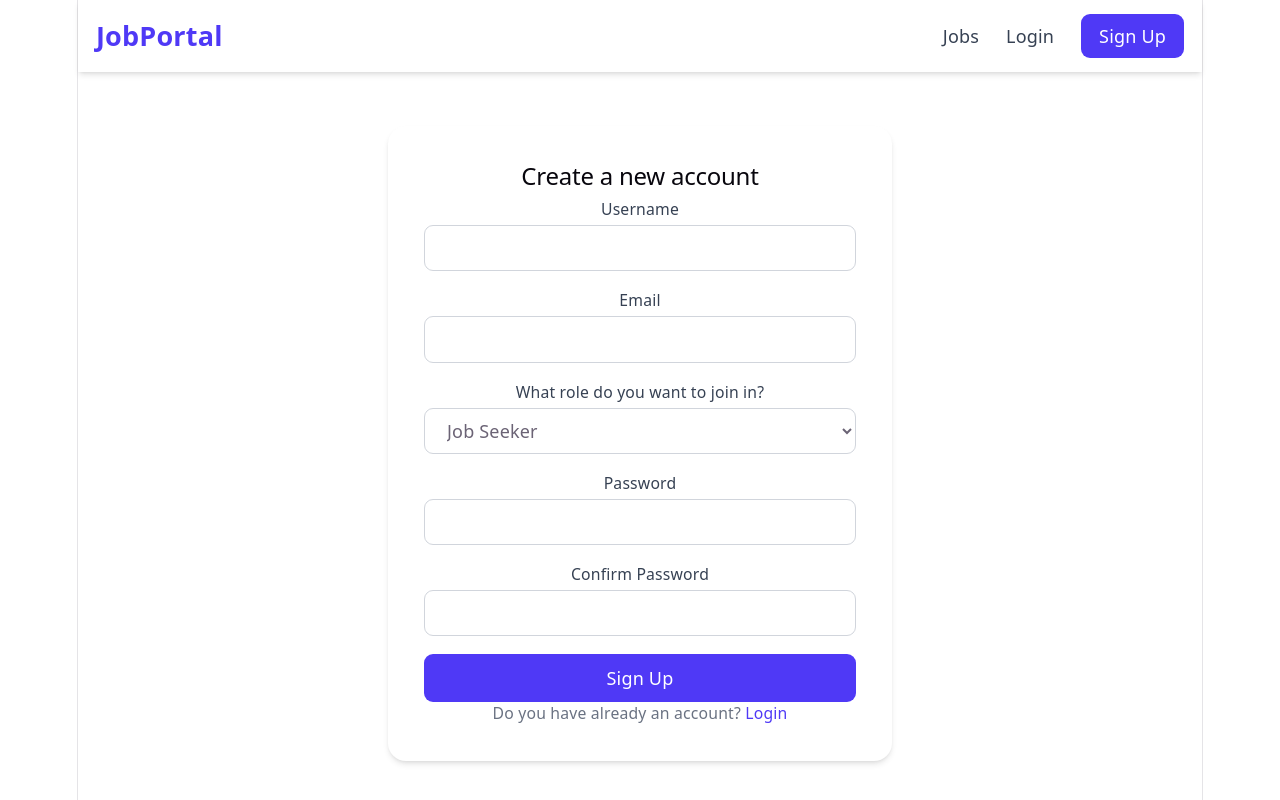
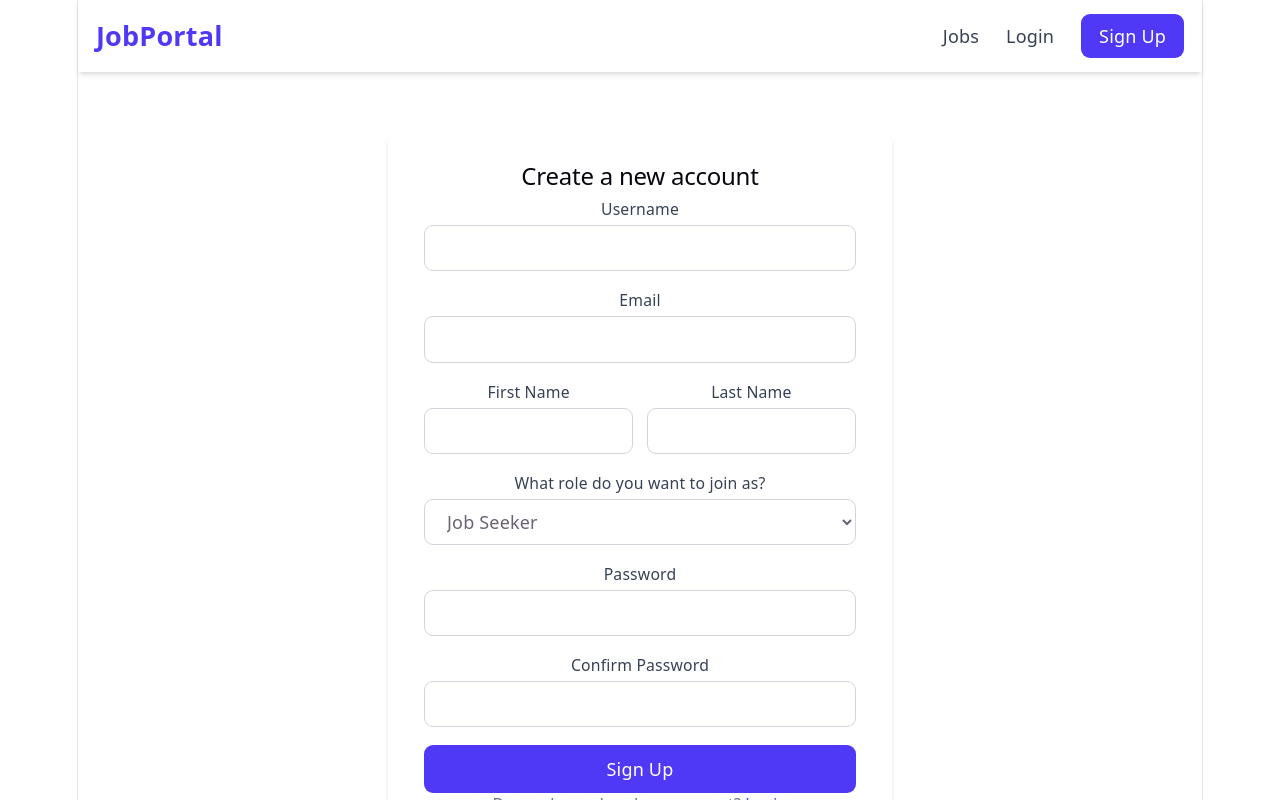
Before and after one commit to dipu-ray/job-portal, a React app in the folder frontend/: page /register in a window 1280 px wide. Shown: the top 800 px of the page. Built offline with nearby package versions, Linux system fonts and the light colour scheme; the HTML template or start-up script is replaced by a standard one.

Commit message:
Whole replaced codes into register page

```diff
--- a/frontend/src/pages/Register.jsx
+++ b/frontend/src/pages/Register.jsx
@@ -1,23 +1,43 @@
 import { useState } from 'react'
-import { Link } from 'react-router-dom'
+import { Link, useNavigate } from 'react-router-dom'
+import { useAuth } from '../context/AuthContext'
 
 function Register() {
     const [formData, setFormData] = useState({
         username: '',
         email: '',
+        first_name: '',
+        last_name: '',
         role: 'Seeker',
         password: '',
         password2: '',
     })
+    const [errors, setErrors] = useState({})
+    const [loading, setLoading] = useState(false)
+    const { register } = useAuth()
+    const navigate = useNavigate()
 
     const handleChange = (e) => {
         setFormData({ ...formData, [e.target.name]: e.target.value })
     }
 
-    const handleSubmit = (e) => {
+    const handleSubmit = async (e) => {
         e.preventDefault()
-        // Phase 4: There will call to real API
-        console.log('Register data:', formData)
+        setErrors({})
+        setLoading(true)
+        try {
+            await register(formData)
+            navigate('/login')
+        } catch (err) {
+            // DRF errors return as a field-wise object, for example, {email: [\"already exists\"]}.
+            if (err.response?.data) {
+                setErrors(err.response.data)
+            } else {
+                setErrors({ general: 'Something went wrong, please try again.' })
+            }
+        } finally {
+            setLoading(false)
+        }
     }
 
     return (
@@ -27,43 +47,60 @@ function Register() {
                     Create a new account
                 </h2>
 
+                {errors.general && (
+                    <div className="bg-red-50 text-red-600 text-sm px-4 py-2 rounded-lg mb-4">
+                        {errors.general}
+                    </div>
+                )}
+
                 <form onSubmit={handleSubmit} className="space-y-4">
                     <div>
-                        <label className="block text-sm font-medium text-gray-700 mb-1">
-                            Username
-                        </label>
+                        <label className="block text-sm font-medium text-gray-700 mb-1">Username</label>
                         <input
-                            type="text"
-                            name="username"
-                            value={formData.username}
+                            type="text" name="username" value={formData.username}
                             onChange={handleChange}
                             className="w-full px-4 py-2 border border-gray-300 rounded-lg focus:outline-none focus:ring-2 focus:ring-indigo-500"
                             required
                         />
+                        {errors.username && <p className="text-red-500 text-xs mt-1">{errors.username[0]}</p>}
+                    </div>
+
+                    <div>
+                        <label className="block text-sm font-medium text-gray-700 mb-1">Email</label>
+                        <input
+                            type="email" name="email" value={formData.email}
+                            onChange={handleChange}
+                            className="w-full px-4 py-2 border border-gray-300 rounded-lg focus:outline-none focus:ring-2 focus:ring-indigo-500"
+                            required
+                        />
+                        {errors.email && <p className="text-red-500 text-xs mt-1">{errors.email[0]}</p>}
+                    </div>
+
+                    <div className="grid grid-cols-2 gap-3">
+                        <div>
+                            <label className="block text-sm font-medium text-gray-700 mb-1">First Name</label>
+                            <input
+                                type="text" name="first_name" value={formData.first_name}
+                                onChange={handleChange}
+                                className="w-full px-4 py-2 border border-gray-300 rounded-lg focus:outline-none focus:ring-2 focus:ring-indigo-500"
+                            />
+                        </div>
+                        <div>
+                            <label className="block text-sm font-medium text-gray-700 mb-1">Last Name</label>
+                            <input
+                                type="text" name="last_name" value={formData.last_name}
+                                onChange={handleChange}
+                                className="w-full px-4 py-2 border border-gray-300 rounded-lg focus:outline-none focus:ring-2 focus:ring-indigo-500"
+                            />
+                        </div>
                     </div>
 
                     <div>
                         <label className="block text-sm font-medium text-gray-700 mb-1">
-                            Email
-                        </label>
-                        <input
-                            type="email"
-                            name="email"
-                            value={formData.email}
-                            onChange={handleChange}
-                            className="w-full px-4 py-2 border border-gray-300 rounded-lg focus:outline-none focus:ring-2 focus:ring-indigo-500"
-                            required
-                        />
-                    </div>
-
-                    <div>
-                        <label className="block text-sm font-medium text-gray-700 mb-1">
-                            What role do you want to join in?
+                            What role do you want to join as?
                         </label>
                         <select
-                            name="role"
-                            value={formData.role}
-                            onChange={handleChange}
+                            name="role" value={formData.role} onChange={handleChange}
                             className="w-full px-4 py-2 border border-gray-300 rounded-lg focus:outline-none focus:ring-2 focus:ring-indigo-500"
                         >
                             <option value="Seeker">Job Seeker</option>
@@ -72,38 +109,33 @@ function Register() {
                     </div>
 
                     <div>
-                        <label className="block text-sm font-medium text-gray-700 mb-1">
-                            Password
-                        </label>
+                        <label className="block text-sm font-medium text-gray-700 mb-1">Password</label>
                         <input
-                            type="password"
-                            name="password"
-                            value={formData.password}
+                            type="password" name="password" value={formData.password}
                             onChange={handleChange}
                             className="w-full px-4 py-2 border border-gray-300 rounded-lg focus:outline-none focus:ring-2 focus:ring-indigo-500"
                             required
                         />
+                        {errors.password && <p className="text-red-500 text-xs mt-1">{errors.password[0]}</p>}
                     </div>
 
                     <div>
-                        <label className="block text-sm font-medium text-gray-700 mb-1">
-                            Confirm Password
-                        </label>
+                        <label className="block text-sm font-medium text-gray-700 mb-1">Confirm Password</label>
                         <input
-                            type="password"
-                            name="password2"
-                            value={formData.password2}
+                            type="password" name="password2" value={formData.password2}
                             onChange={handleChange}
                             className="w-full px-4 py-2 border border-gray-300 rounded-lg focus:outline-none focus:ring-2 focus:ring-indigo-500"
                             required
                         />
+                        {errors.password2 && <p className="text-red-500 text-xs mt-1">{errors.password2[0]}</p>}
                     </div>
 
                     <button
                         type="submit"
-                        className="w-full bg-indigo-600 text-white py-2.5 rounded-lg font-medium hover:bg-indigo-700 transition"
+                        disabled={loading}
+                        className="w-full bg-indigo-600 text-white py-2.5 rounded-lg font-medium hover:bg-indigo-700 transition disabled:opacity-50"
                     >
-                        Sign Up
+                        {loading ? 'Account toiri hocche...' : 'Sign Up'}
                     </button>
                 </form>
 
```
